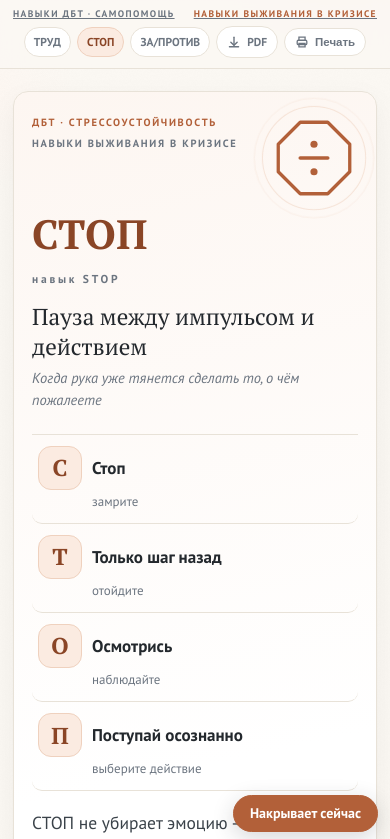
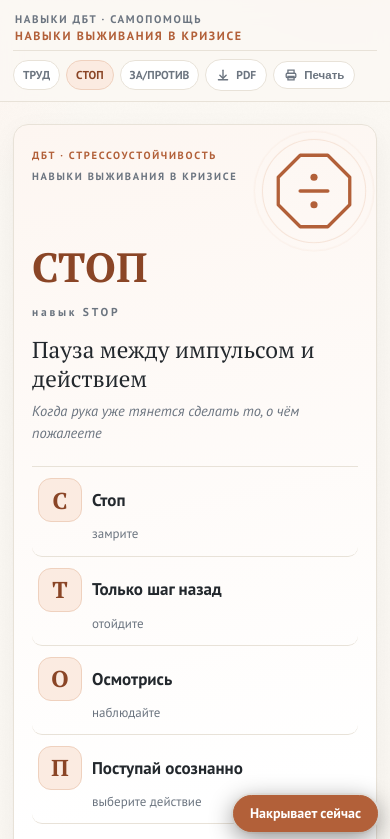
Before and after one commit to auroraultima/dbt, a plain HTML site: page stop.html in a window 390 px wide. Shown: the top 839 px of the page. Drawn offline with Linux system fonts and the light colour scheme.

Commit message:
поправлен CSS и manifest

```diff
--- a/assets/app.css
+++ b/assets/app.css
@@ -6,9 +6,9 @@
   --paper:#FBF8F3; --card:#FFFFFF; --surface:#FFFFFF; --nav-bg:rgba(251,248,243,.9);
   --bg-glow:#F3EFE7; --ink:#23282D; --ink-2:#3A4249; --muted:#6C7580;
   --line:#E8E2D8; --line-dot:#C9C2B6; --neutral:#F7F4EF; --neutral-edge:#D9D2C6; --neutral-lbl:#8A8375;
-
   --ok:#4E7C59; --ok-bg:#EDF3EE; --no:#A9543B; --no-bg:#F8EDE8;
   --a-main:ACCENT_MAIN; --a-deep:ACCENT_DEEP; --a-mid:ACCENT_MID; --a-soft:ACCENT_SOFT; --a-tint:ACCENT_TINT;
+  --on-main:#FFFFFF;
   --r:18px; --shadow:0 1px 2px rgba(35,40,45,.04), 0 10px 30px rgba(35,40,45,.05);
   --ease:cubic-bezier(.22,.61,.36,1);
 }
@@ -19,9 +19,11 @@
     --line:#2C323B; --line-dot:#3D4552; --neutral:#232830; --neutral-edge:#3A424E; --neutral-lbl:#96A0AD;
     --ok:#6BA87A; --ok-bg:#1D2E22; --no:#D6795E; --no-bg:#33201B;
     --a-main:DARK_ACCENT_MAIN; --a-deep:DARK_ACCENT_DEEP; --a-mid:DARK_ACCENT_MID; --a-soft:DARK_ACCENT_SOFT; --a-tint:DARK_ACCENT_TINT;
+    --on-main:#11161A;
     --shadow:0 1px 2px rgba(0,0,0,.25), 0 10px 30px rgba(0,0,0,.3);
   }
 }
+
 
 *{box-sizing:border-box}
 html{-webkit-text-size-adjust:100%;scroll-behavior:smooth}
@@ -48,7 +50,7 @@ a{color:var(--a-deep)}
   backdrop-filter:blur(10px);border-bottom:1px solid var(--line)}
 .nav-in{max-width:720px;margin:0 auto;padding:9px 18px;display:flex;align-items:center;gap:8px}
 .nav-brand{font-size:10.5px;letter-spacing:.15em;text-transform:uppercase;color:var(--muted);
-  font-weight:700;margin-right:auto;line-height:1.3}
+  font-weight:700;margin-right:auto;line-height:1.3;text-decoration:none}
 .nav-brand span{display:block;color:var(--a-main)}
 .tab{font-size:13px;font-weight:700;text-decoration:none;padding:6px 13px;border-radius:999px;
   border:1px solid var(--line);color:var(--muted);background:var(--surface);transition:.18s var(--ease);white-space:nowrap}
@@ -97,7 +99,7 @@ p{margin:0 0 10px}
 .arow .bl{width:44px;height:44px;border-radius:13px;background:var(--a-soft);border:1px solid var(--a-mid);
   color:var(--a-deep);font-family:'PT Serif',Georgia,serif;font-weight:700;font-size:23px;
   display:flex;align-items:center;justify-content:center;transition:.2s var(--ease)}
-.arow:hover .bl{background:var(--a-main);border-color:var(--a-main);color:#fff}
+.arow:hover .bl{background:var(--a-main);border-color:var(--a-main);color:var(--on-main)}
 .arow .nm{font-weight:700;font-size:17px}
 .arow .hint{font-size:13px;color:var(--muted);text-align:right}
 .cover-cta{display:flex;flex-wrap:wrap;gap:9px;margin:20px 0 0}
@@ -105,7 +107,7 @@ p{margin:0 0 10px}
 
 /* ---------- кнопки ---------- */
 .btn{font:inherit;font-size:14px;font-weight:700;padding:9px 16px;border-radius:999px;cursor:pointer;
-  border:1px solid var(--a-main);background:var(--a-main);color:#fff;transition:.18s var(--ease);
+  border:1px solid var(--a-main);background:var(--a-main);color:var(--on-main);transition:.18s var(--ease);
   display:inline-flex;align-items:center;gap:8px;text-decoration:none;line-height:1.25}
 .btn:hover{background:var(--a-deep);border-color:var(--a-deep);transform:translateY(-1px)}
 .btn:active{transform:translateY(0)}
@@ -164,7 +166,7 @@ ol.how li:before{content:counter(s);position:absolute;left:0;top:.05em;width:22p
 .chain{display:flex;flex-wrap:wrap;align-items:center;gap:7px;margin:0 0 6px}
 .pill{font-size:13px;font-weight:700;padding:6px 12px;border-radius:999px;border:1px solid var(--line);
   background:var(--surface);color:var(--muted)}
-.pill.on{background:var(--a-main);border-color:var(--a-main);color:#fff}
+.pill.on{background:var(--a-main);border-color:var(--a-main);color:var(--on-main)}
 .arrow{color:var(--a-mid);font-weight:700;display:inline-flex}
 .arrow svg{width:15px;height:10px}
 
@@ -200,7 +202,7 @@ ol.how li:before{content:counter(s);position:absolute;left:0;top:.05em;width:22p
 .pick button{font:inherit;font-size:12.5px;padding:5px 11px;border-radius:999px;cursor:pointer;
   border:1px solid var(--line);background:var(--surface);color:var(--muted);transition:.15s var(--ease)}
 .pick button:hover{border-color:var(--a-mid);color:var(--a-deep)}
-.pick button[aria-pressed="true"]{background:var(--a-main);border-color:var(--a-main);color:#fff}
+.pick button[aria-pressed="true"]{background:var(--a-main);border-color:var(--a-main);color:var(--on-main)}
 .rate{display:flex;align-items:center;gap:10px;margin:14px 0 0;padding-top:12px;border-top:1px dashed var(--a-mid);
   flex-wrap:wrap}
 .rate .rl{font-size:12.5px;font-weight:700;color:var(--a-deep)}
@@ -228,7 +230,7 @@ input[type=range]:hover::-webkit-slider-thumb{transform:scale(1.1)}
 .muscles span{font-size:11.5px;padding:3px 9px;border-radius:999px;border:1px solid var(--line);
   background:var(--surface);color:var(--muted)}
 .muscles span.done{background:var(--a-soft);border-color:var(--a-mid);color:var(--a-deep)}
-.muscles span.now{background:var(--a-main);border-color:var(--a-main);color:#fff}
+.muscles span.now{background:var(--a-main);border-color:var(--a-main);color:var(--on-main)}
 .bar-track{height:6px;border-radius:3px;background:var(--a-mid);opacity:.5;overflow:hidden;margin:10px 0 0}
 .bar-track i{display:block;height:100%;width:0;background:var(--a-main);border-radius:3px}
 
@@ -280,7 +282,9 @@ input[type=range]:hover::-webkit-slider-thumb{transform:scale(1.1)}
 .saved.on{opacity:1}
 
 /* ---------- панель «накрывает сейчас» ---------- */
-.sos-btn{position:fixed;right:18px;bottom:18px;z-index:45;box-shadow:0 6px 22px rgba(35,40,45,.18)}
+.sos-btn{position:fixed;right:18px;bottom:18px;z-index:45;
+  box-shadow:0 6px 24px rgba(0,0,0,.45), 0 0 0 2px var(--paper)}
+
 .sos{position:fixed;inset:0;z-index:60;display:none;align-items:center;justify-content:center;padding:18px;
   background:rgba(15,18,22,.55);backdrop-filter:blur(3px)}
 .sos.on{display:flex}
@@ -318,8 +322,10 @@ input[type=range]:hover::-webkit-slider-thumb{transform:scale(1.1)}
   .fields{grid-template-columns:1fr}
   .arow{grid-template-columns:40px 1fr;row-gap:2px}
   .arow .hint{grid-column:2;text-align:left}
-  .nav-in{flex-wrap:wrap;justify-content:center;gap:6px;padding:8px 13px}
-  .nav-brand{width:100%;font-size:9.5px;display:flex;justify-content:space-between;align-items:center}
+  .nav-in{flex-wrap:wrap;justify-content:flex-start;gap:6px;padding:8px 13px}
+  .nav-brand{width:100%;font-size:11px;display:block;padding:4px 2px 6px;margin-bottom:2px;
+    border-bottom:1px solid var(--line);text-decoration:none}
+  .nav-brand span{font-size:12px;margin-top:2px}
   .tab{font-size:11.5px;padding:5px 9px}
   .dial,.breath{width:112px;height:112px;margin:0 auto}
   .breath .orb{width:96px;height:96px}
--- a/stop.html
+++ b/stop.html
@@ -27,9 +27,9 @@
   --paper:#FBF8F3; --card:#FFFFFF; --surface:#FFFFFF; --nav-bg:rgba(251,248,243,.9);
   --bg-glow:#F3EFE7; --ink:#23282D; --ink-2:#3A4249; --muted:#6C7580;
   --line:#E8E2D8; --line-dot:#C9C2B6; --neutral:#F7F4EF; --neutral-edge:#D9D2C6; --neutral-lbl:#8A8375;
-
   --ok:#4E7C59; --ok-bg:#EDF3EE; --no:#A9543B; --no-bg:#F8EDE8;
   --a-main:#B26039; --a-deep:#8A4526; --a-mid:#EFD1BE; --a-soft:#FBEBE1; --a-tint:#FDF6F1;
+  --on-main:#FFFFFF;
   --r:18px; --shadow:0 1px 2px rgba(35,40,45,.04), 0 10px 30px rgba(35,40,45,.05);
   --ease:cubic-bezier(.22,.61,.36,1);
 }
@@ -40,9 +40,11 @@
     --line:#2C323B; --line-dot:#3D4552; --neutral:#232830; --neutral-edge:#3A424E; --neutral-lbl:#96A0AD;
     --ok:#6BA87A; --ok-bg:#1D2E22; --no:#D6795E; --no-bg:#33201B;
     --a-main:DARK_#B26039; --a-deep:DARK_#8A4526; --a-mid:DARK_#EFD1BE; --a-soft:DARK_#FBEBE1; --a-tint:DARK_#FDF6F1;
+    --on-main:#11161A;
     --shadow:0 1px 2px rgba(0,0,0,.25), 0 10px 30px rgba(0,0,0,.3);
   }
 }
+
 
 *{box-sizing:border-box}
 html{-webkit-text-size-adjust:100%;scroll-behavior:smooth}
@@ -69,7 +71,7 @@ a{color:var(--a-deep)}
   backdrop-filter:blur(10px);border-bottom:1px solid var(--line)}
 .nav-in{max-width:720px;margin:0 auto;padding:9px 18px;display:flex;align-items:center;gap:8px}
 .nav-brand{font-size:10.5px;letter-spacing:.15em;text-transform:uppercase;color:var(--muted);
-  font-weight:700;margin-right:auto;line-height:1.3}
+  font-weight:700;margin-right:auto;line-height:1.3;text-decoration:none}
 .nav-brand span{display:block;color:var(--a-main)}
 .tab{font-size:13px;font-weight:700;text-decoration:none;padding:6px 13px;border-radius:999px;
   border:1px solid var(--line);color:var(--muted);background:var(--surface);transition:.18s var(--ease);white-space:nowrap}
@@ -118,7 +120,7 @@ p{margin:0 0 10px}
 .arow .bl{width:44px;height:44px;border-radius:13px;background:var(--a-soft);border:1px solid var(--a-mid);
   color:var(--a-deep);font-family:'PT Serif',Georgia,serif;font-weight:700;font-size:23px;
   display:flex;align-items:center;justify-content:center;transition:.2s var(--ease)}
-.arow:hover .bl{background:var(--a-main);border-color:var(--a-main);color:#fff}
+.arow:hover .bl{background:var(--a-main);border-color:var(--a-main);color:var(--on-main)}
 .arow .nm{font-weight:700;font-size:17px}
 .arow .hint{font-size:13px;color:var(--muted);text-align:right}
 .cover-cta{display:flex;flex-wrap:wrap;gap:9px;margin:20px 0 0}
@@ -126,7 +128,7 @@ p{margin:0 0 10px}
 
 /* ---------- кнопки ---------- */
 .btn{font:inherit;font-size:14px;font-weight:700;padding:9px 16px;border-radius:999px;cursor:pointer;
-  border:1px solid var(--a-main);background:var(--a-main);color:#fff;transition:.18s var(--ease);
+  border:1px solid var(--a-main);background:var(--a-main);color:var(--on-main);transition:.18s var(--ease);
   display:inline-flex;align-items:center;gap:8px;text-decoration:none;line-height:1.25}
 .btn:hover{background:var(--a-deep);border-color:var(--a-deep);transform:translateY(-1px)}
 .btn:active{transform:translateY(0)}
@@ -185,7 +187,7 @@ ol.how li:before{content:counter(s);position:absolute;left:0;top:.05em;width:22p
 .chain{display:flex;flex-wrap:wrap;align-items:center;gap:7px;margin:0 0 6px}
 .pill{font-size:13px;font-weight:700;padding:6px 12px;border-radius:999px;border:1px solid var(--line);
   background:var(--surface);color:var(--muted)}
-.pill.on{background:var(--a-main);border-color:var(--a-main);color:#fff}
+.pill.on{background:var(--a-main);border-color:var(--a-main);color:var(--on-main)}
 .arrow{color:var(--a-mid);font-weight:700;display:inline-flex}
 .arrow svg{width:15px;height:10px}
 
@@ -221,7 +223,7 @@ ol.how li:before{content:counter(s);position:absolute;left:0;top:.05em;width:22p
 .pick button{font:inherit;font-size:12.5px;padding:5px 11px;border-radius:999px;cursor:pointer;
   border:1px solid var(--line);background:var(--surface);color:var(--muted);transition:.15s var(--ease)}
 .pick button:hover{border-color:var(--a-mid);color:var(--a-deep)}
-.pick button[aria-pressed="true"]{background:var(--a-main);border-color:var(--a-main);color:#fff}
+.pick button[aria-pressed="true"]{background:var(--a-main);border-color:var(--a-main);color:var(--on-main)}
 .rate{display:flex;align-items:center;gap:10px;margin:14px 0 0;padding-top:12px;border-top:1px dashed var(--a-mid);
   flex-wrap:wrap}
 .rate .rl{font-size:12.5px;font-weight:700;color:var(--a-deep)}
@@ -249,7 +251,7 @@ input[type=range]:hover::-webkit-slider-thumb{transform:scale(1.1)}
 .muscles span{font-size:11.5px;padding:3px 9px;border-radius:999px;border:1px solid var(--line);
   background:var(--surface);color:var(--muted)}
 .muscles span.done{background:var(--a-soft);border-color:var(--a-mid);color:var(--a-deep)}
-.muscles span.now{background:var(--a-main);border-color:var(--a-main);color:#fff}
+.muscles span.now{background:var(--a-main);border-color:var(--a-main);color:var(--on-main)}
 .bar-track{height:6px;border-radius:3px;background:var(--a-mid);opacity:.5;overflow:hidden;margin:10px 0 0}
 .bar-track i{display:block;height:100%;width:0;background:var(--a-main);border-radius:3px}
 
@@ -301,7 +303,9 @@ input[type=range]:hover::-webkit-slider-thumb{transform:scale(1.1)}
 .saved.on{opacity:1}
 
 /* ---------- панель «накрывает сейчас» ---------- */
-.sos-btn{position:fixed;right:18px;bottom:18px;z-index:45;box-shadow:0 6px 22px rgba(35,40,45,.18)}
+.sos-btn{position:fixed;right:18px;bottom:18px;z-index:45;
+  box-shadow:0 6px 24px rgba(0,0,0,.45), 0 0 0 2px var(--paper)}
+
 .sos{position:fixed;inset:0;z-index:60;display:none;align-items:center;justify-content:center;padding:18px;
   background:rgba(15,18,22,.55);backdrop-filter:blur(3px)}
 .sos.on{display:flex}
@@ -339,8 +343,10 @@ input[type=range]:hover::-webkit-slider-thumb{transform:scale(1.1)}
   .fields{grid-template-columns:1fr}
   .arow{grid-template-columns:40px 1fr;row-gap:2px}
   .arow .hint{grid-column:2;text-align:left}
-  .nav-in{flex-wrap:wrap;justify-content:center;gap:6px;padding:8px 13px}
-  .nav-brand{width:100%;font-size:9.5px;display:flex;justify-content:space-between;align-items:center}
+  .nav-in{flex-wrap:wrap;justify-content:flex-start;gap:6px;padding:8px 13px}
+  .nav-brand{width:100%;font-size:11px;display:block;padding:4px 2px 6px;margin-bottom:2px;
+    border-bottom:1px solid var(--line);text-decoration:none}
+  .nav-brand span{font-size:12px;margin-top:2px}
   .tab{font-size:11.5px;padding:5px 9px}
   .dial,.breath{width:112px;height:112px;margin:0 auto}
   .breath .orb{width:96px;height:96px}
```
Also changed, not shown: index.html (+16 -10 lines), pros_cons.html (+16 -10 lines), trud.html (+16 -10 lines), manifest.json.
